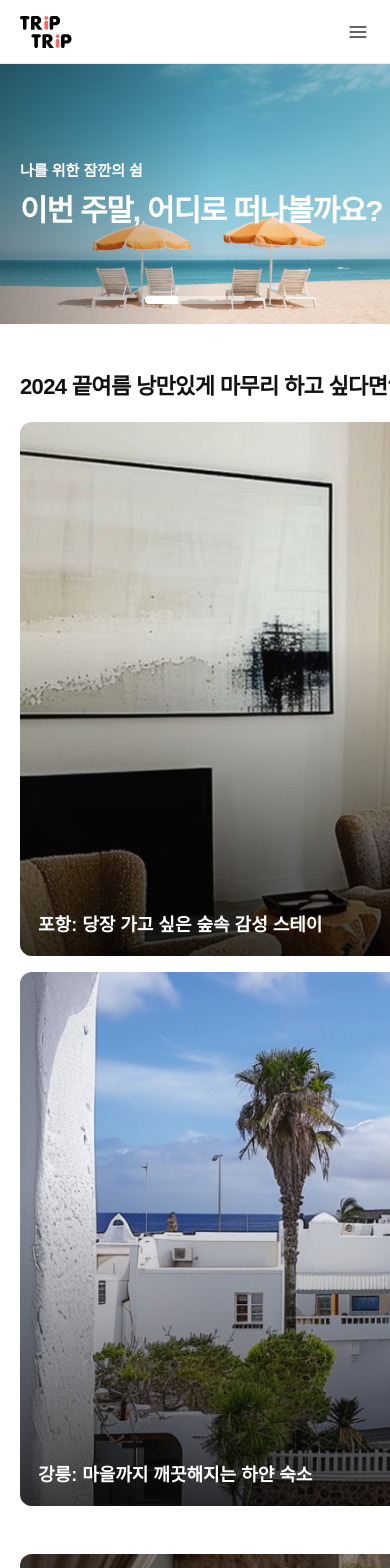
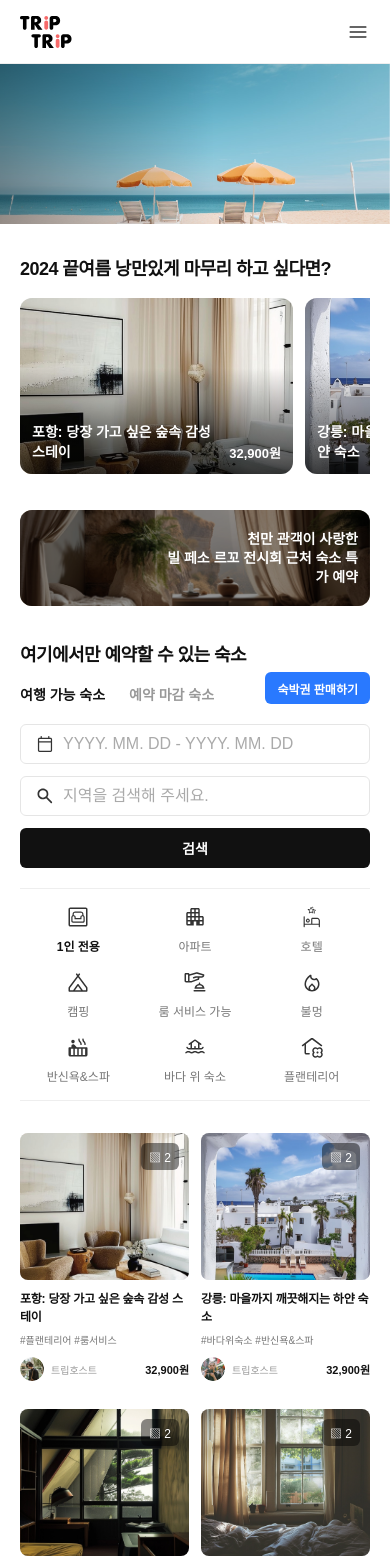
Before and after one commit to cheng80/trip_homework, a Next.js app: page /travelproducts in a window 390 px wide. Shown: the top 1568 px of the page. Built offline with nearby package versions, Linux system fonts and the light colour scheme.

Commit message:
수정: 숙박권 구매 반응형 화면 보완

```diff
--- a/app/(main)/travelproducts/page.tsx
+++ b/app/(main)/travelproducts/page.tsx
@@ -76,6 +76,7 @@ export default function TravelProductsPage() {
                   src={`${imagePath}/${product.image}`}
                   alt=""
                   fill
+                  loading="eager"
                   sizes="(max-width: 780px) 100vw, 50vw"
                 />
                 <div className={styles.featuredContent}>
@@ -171,6 +172,7 @@ export default function TravelProductsPage() {
                     src={`${imagePath}/${product.image}`}
                     alt={`${product.location} ${product.title}`}
                     fill
+                    loading={index === 0 ? "eager" : undefined}
                     sizes="(max-width: 600px) 100vw, (max-width: 1024px) 50vw, 25vw"
                   />
                   <span className={styles.imageCount}>▧ 2</span>
--- a/app/(main)/travelproducts/styles.module.css
+++ b/app/(main)/travelproducts/styles.module.css
@@ -372,16 +372,22 @@
   }
 
   .filters {
+    position: relative;
     grid-template-columns: 1fr 1fr 64px;
+    padding-top: 40px;
   }
 
   .sellButton {
-    grid-column: 1 / -1;
+    position: absolute;
+    top: 0;
+    right: 0;
+    width: max-content;
+    padding: 0 20px;
   }
 
   .categories {
     overflow-x: auto;
-    grid-template-columns: repeat(9, 92px);
+    grid-template-columns: repeat(9, minmax(0, 1fr));
   }
 
   .productGrid {
@@ -391,42 +397,59 @@
 
 @media (max-width: 780px) {
   .hero {
-    height: 260px;
+    height: 160px;
   }
 
-  .heroText {
-    left: 20px;
-  }
-
-  .heroText p {
-    font-size: 15px;
+  .heroText,
+  .indicator {
+    display: none;
   }
 
   .content {
     width: calc(100% - 40px);
-    padding: 48px 0 80px;
-    gap: 48px;
+    padding: 32px 0 64px;
+    gap: 36px;
   }
 
   .sectionTitle {
-    margin-bottom: 20px;
-    font-size: 22px;
-    line-height: 30px;
+    margin-bottom: 16px;
+    font-size: 18px;
+    line-height: 26px;
   }
 
   .featuredGrid {
-    grid-template-columns: 1fr;
-    gap: 16px;
+    display: flex;
+    overflow-x: auto;
+    gap: 12px;
+    scroll-snap-type: x mandatory;
+    scrollbar-width: none;
+  }
+
+  .featuredGrid::-webkit-scrollbar {
+    display: none;
+  }
+
+  .featuredCard {
+    min-width: 78%;
+    scroll-snap-align: start;
   }
 
   .featuredContent {
-    right: 18px;
-    bottom: 18px;
-    left: 18px;
+    right: 12px;
+    bottom: 12px;
+    left: 12px;
+  }
+
+  .featuredContent strong {
+    font-size: 14px;
+  }
+
+  .featuredContent span {
+    font-size: 13px;
   }
 
   .promotion {
-    height: 220px;
+    height: 96px;
   }
 
   .promotion::after {
@@ -434,24 +457,73 @@
   }
 
   .promotionContent {
-    right: 20px;
-    left: 20px;
+    right: 12px;
+    left: 42%;
   }
 
   .promotionContent strong {
-    font-size: 20px;
+    font-size: 14px;
+    line-height: 1.35;
+  }
+
+  .promotionContent span {
+    display: none;
   }
 
   .filters {
-    grid-template-columns: 1fr 64px;
+    grid-template-columns: 1fr;
+    padding-top: 0;
   }
 
   .field:first-of-type,
-  .sellButton {
+  .searchField,
+  .searchButton {
     grid-column: 1 / -1;
   }
 
+  .field,
+  .searchButton {
+    height: 40px;
+  }
+
+  .sellButton {
+    top: -52px;
+    height: 32px;
+    padding: 0 12px;
+    font-size: 12px;
+  }
+
+  .categories {
+    overflow: visible;
+    grid-template-columns: repeat(3, minmax(0, 1fr));
+    gap: 16px 0;
+  }
+
   .productGrid {
-    grid-template-columns: 1fr;
+    grid-template-columns: repeat(2, minmax(0, 1fr));
+    gap: 28px 12px;
+  }
+
+  .productContent {
+    padding-top: 10px;
+  }
+
+  .productContent h3 {
+    min-height: 36px;
+    font-size: 12px;
+    line-height: 18px;
+  }
+
+  .productContent p {
+    font-size: 10px;
+  }
+
+  .productMeta {
+    margin-top: 10px;
+    font-size: 10px;
+  }
+
+  .productMeta strong {
+    font-size: 11px;
   }
 }
```
